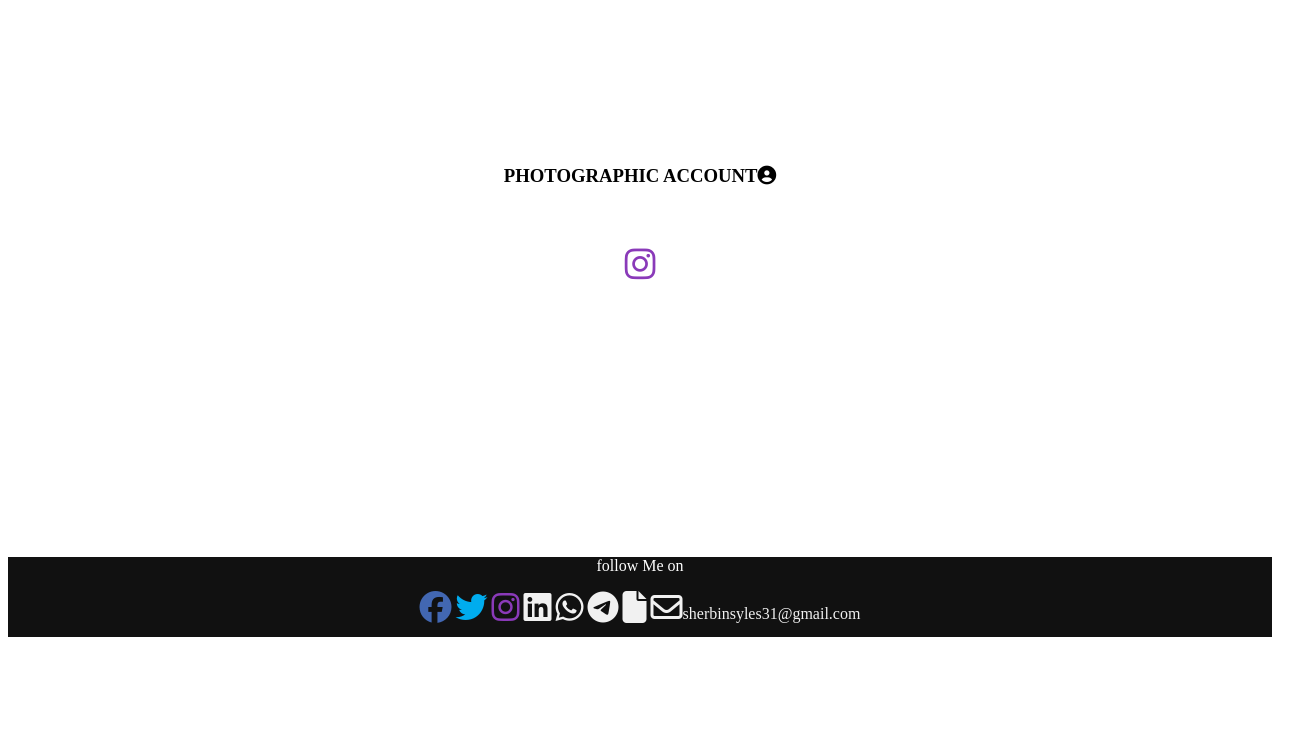
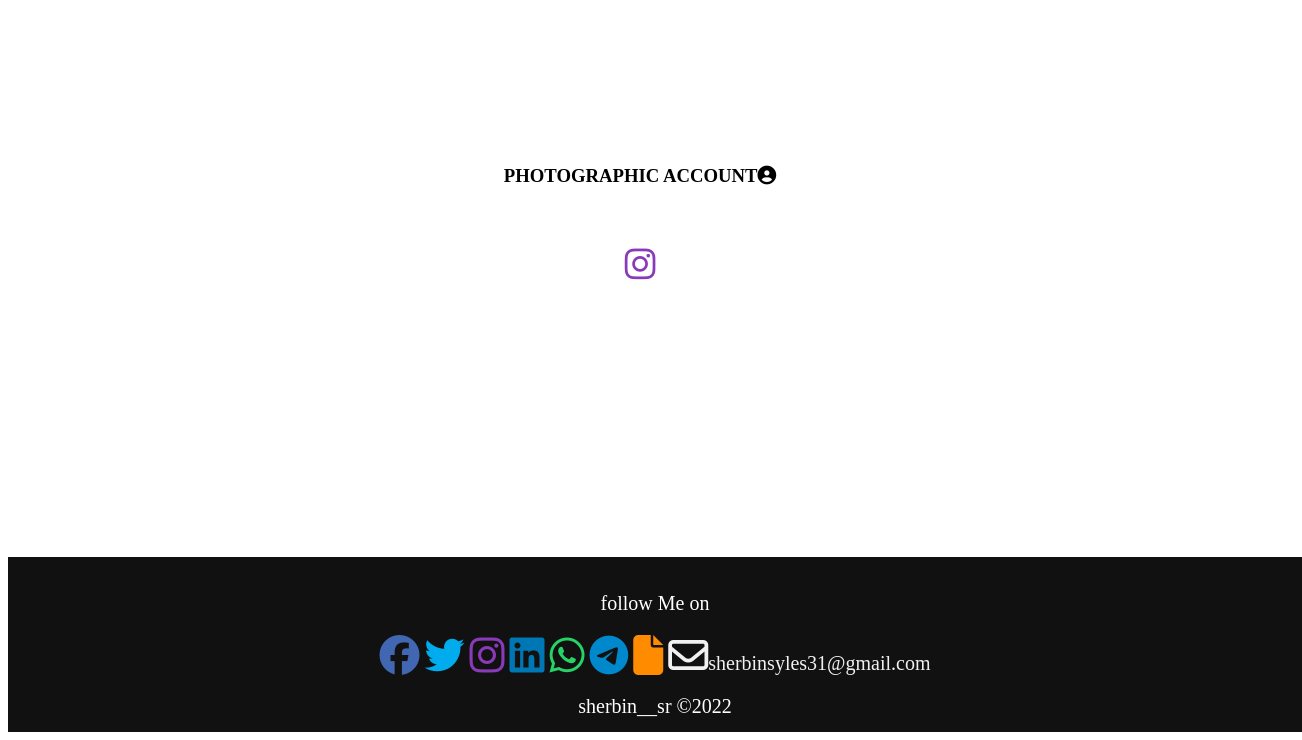
Before and after one commit to sherbinsr/sherbin__sr, a plain HTML site: page index.html in a window 1280 px wide. Shown: the part 1994-2734 px from the top of the page, 1302 px wide, since content can reach past the window. Before the commit the page ends 2651 px from the top, so only its background shows below. Drawn offline with Linux system fonts and the light colour scheme.

Commit message:
Update style.css
update style2.0

```diff
--- a/style.css
+++ b/style.css
@@ -7,8 +7,7 @@
 	margin-top:0;
 	font-family: tahoma;
 	font-size: 30px;
-
-
+}
 
 }
 h8{
@@ -316,10 +315,18 @@ a{
 
 	background-color: #111;
 	color: #fff;
-	height: 80px;
+	height: 145px;
 	width: 100%;
 	text-align: center;
+	font-size:20px;
+	padding:15px;
 
+}
+#last
+{
+	color: #fff;
+	text-align: center;
+	font-size:20px;
 }
 .fa-html5{
 
@@ -353,13 +360,32 @@ a{
 
 	color: #3B3131;
 }
-.preloader ul{
+.fa-linkedin
+{
+	color:#0077B5;
+}
+.fa-whatsapp
+{
+   color:#25D366;
+}
+.fa-heart
+{
+ color:red;
+}
+.fa-envelope
+{
+ color:#4285F4,#BB001;
+}
+.fa-telegram
+{
+  color:#0088cc;
+}
+.fa-file
+{
+  color:#FF8C00;
+}
+.fa-school
+{
 
-	position: absolute;
-	top: 50%;
-	left: 50%;
-	transform: translate(-50%,-50%);
-	display: flex;
-
-
+ color:blue;
 }
```
